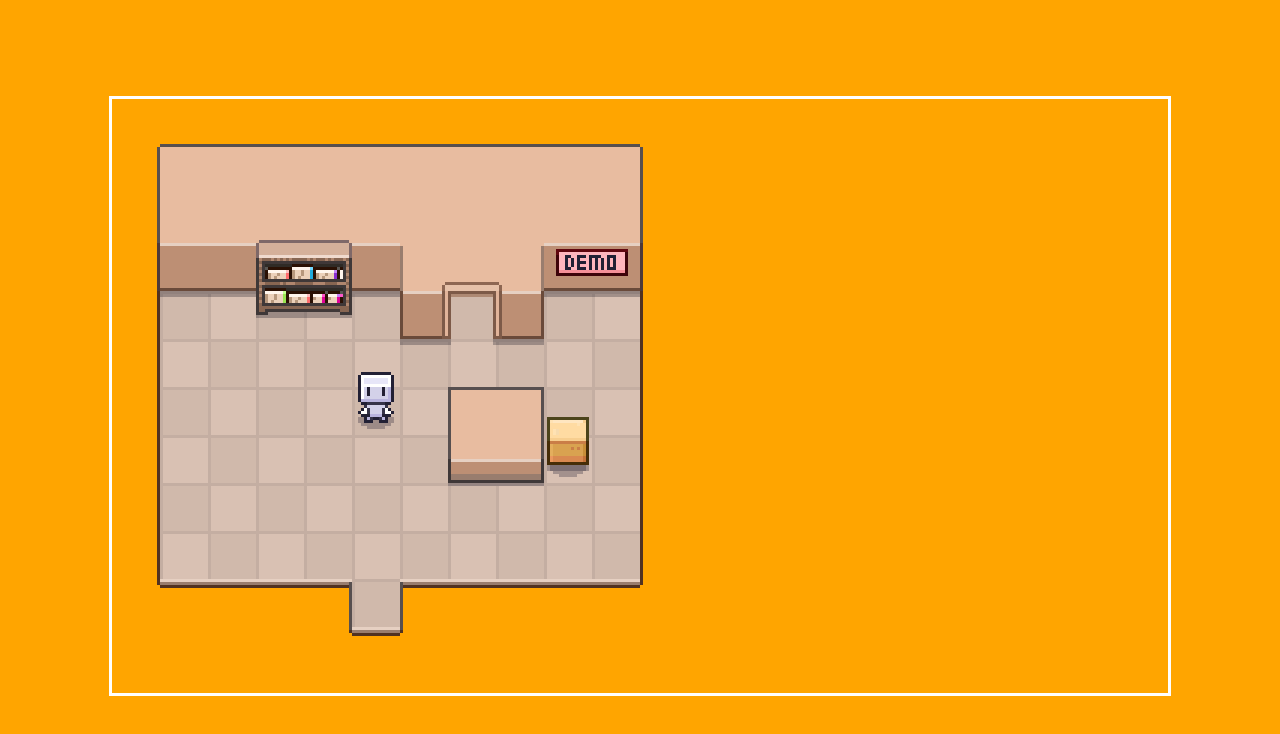
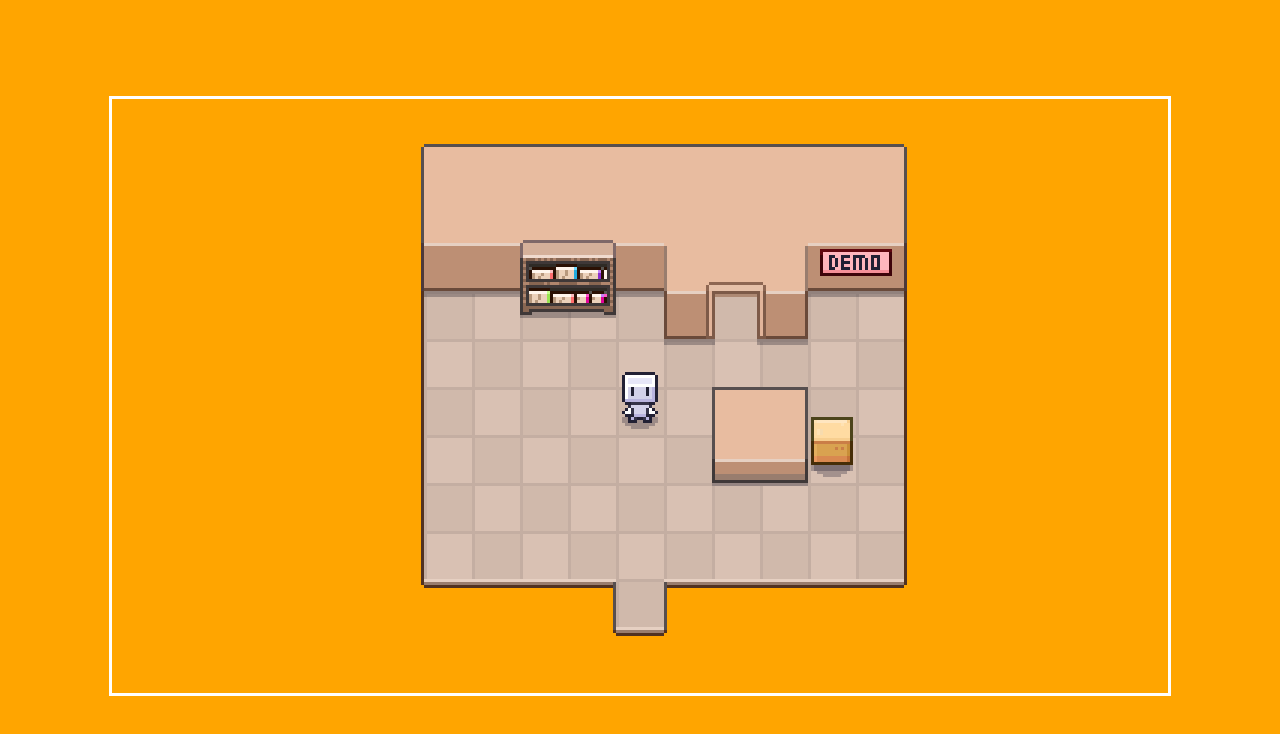
Before and after one commit to Privateryan56/Milestone, a plain HTML site: page index.html in a window 1280 px wide. Drawn offline with Linux system fonts and the light colour scheme.

Commit message:
added a camera and also animations to the walks

```diff
--- a/OverworldMap.js
+++ b/OverworldMap.js
@@ -9,11 +9,11 @@ class OverworldMap {
         this.upperImage.src= config.upperSrc;//rooftops and stuff above the characters
     }
 
-    drawLowerImage(ctx) {
-        ctx.drawImage(this.lowerImage , 0 , 0)
+    drawLowerImage(ctx, cameraPerson) {
+        ctx.drawImage(this.lowerImage ,utils.withGrid(10.5) - cameraPerson.x ,  utils.withGrid(6) - cameraPerson.y)
     }
-    drawUpperImage(ctx) {
-        ctx.drawImage(this.upperImage , 0 , 0)
+    drawUpperImage(ctx, cameraPerson) {
+        ctx.drawImage(this.upperImage , utils.withGrid(10.5) - cameraPerson.x ,  utils.withGrid(6) - cameraPerson.y)
     }
 }
 
--- a/overworld.js
+++ b/overworld.js
@@ -12,18 +12,20 @@ class OverWorld {
                 //clear off cnvas
             this.ctx.clearRect(0 , 0, this.canvas.width, this.canvas.height);
 
+          const cameraPerson = this.map.gameObjects.hero;
+
             //draws lower layer to context which is the canvas
-            this.map.drawLowerImage(this.ctx);
+            this.map.drawLowerImage(this.ctx, cameraPerson);
             //Draw game Objexts
             Object.values(this.map.gameObjects).forEach(object =>{
                 object.update({
                     arrow:this.directionInput.direction
 
                 })
-                object.sprite.draw(this.ctx);
+                object.sprite.draw(this.ctx, cameraPerson);
             })
             //draw Upper map
-            this.map.drawUpperImage(this.ctx);
+            this.map.drawUpperImage(this.ctx,cameraPerson);
 
              console.log("stepping it up in here!")
             requestAnimationFrame(() =>{
--- a/person.js
+++ b/person.js
@@ -16,6 +16,7 @@ class Person extends GameObject {
     }
     update(state) {
         this.updatePosition();
+        this.updateSprite(state);
 
         if(this.isPlayerControlled && this.movingProgressRemaining === 0 && state.arrow){
             this.direction = state.arrow;
@@ -33,4 +34,18 @@ class Person extends GameObject {
         }
     }
 
+
+    updateSprite(state) {
+
+        if (this.isPlayerControlled && this.movingProgressRemaining === 0 && !state.arrow) {
+          this.sprite.setAnimation("idle-"+this.direction);
+          return;
+        }
+
+        if (this.movingProgressRemaining > 0) {
+          this.sprite.setAnimation("walk-"+this.direction);
+        }
+      }
+
+
 }
--- a/sprite.js
+++ b/sprite.js
@@ -13,35 +13,78 @@ class Sprite {
         this.shadow.onload = () =>{
             this.isShadowLoaded = true;
         }
-
-
          //config animations and initial states
     this.animations = config.animations || {
-            idleDown : [ //an array of frames
-                [0,0]
-            ],
+    "idle-down": [ [0,0] ],
+    "idle-right":[ [0,1] ],
+    "idle-up":[ [0,2] ],
+    "idle-left": [ [0,3] ],
+    "walk-down" : [ [1,0], [0,0],[3,0], [0,0] ],
+    "walk-right" :[ [1,1], [0,1], [3,1], [0,1] ],
+    "walk-up": [ [1,2], [0,2], [3,2], [0,2] ],
+    "walk-left": [ [1,3], [0,3], [3,3], [0,3] ]
+ }
 
-        }
-        this.currentAnimation = config.currentAnimation||"idleDown";
+    this.currentAnimation = "idle-down"; //config.currentAnimation||"idle-down";
     this.currentAnimationFrame = 0;
+
+        //cadence for the frames
+    this.animationFrameLimit = config.animationFrameLimit || 8;
+    this.animationFrameProgress = this.animationFrameLimit;
+
         //references the game object
     this.gameObject= config.gameObject;
     }
 
-    //drawing objects to the canvas and automatically putting them in the middle of the gridcell
-    draw(ctx) {
-        const x = this.gameObject.x -8;
-        const y = this.gameObject.y -18;
 
-        this.isShadowLoaded && ctx.drawImage(this.shadow, x, y)
-        this.isLoaded && ctx.drawImage(this.image ,
-            0,0,
-            32,32,
-            x,y,
-            32,32)
+    get frame() {
+        return this.animations[this.currentAnimation][this.currentAnimationFrame]
+      }
+
+      setAnimation(key) {
+        if (this.currentAnimation !== key) {
+          this.currentAnimation = key;
+          this.currentAnimationFrame = 0;
+          this.animationFrameProgress = this.animationFrameLimit;
+        }
+      }
+
+      updateAnimationProgress() {
+        //Downtick frame progress
+        if (this.animationFrameProgress > 0) {
+          this.animationFrameProgress -= 1;
+          return;
+        }
+
+        //Reset the counter
+        this.animationFrameProgress = this.animationFrameLimit;
+        this.currentAnimationFrame += 1;
+
+        if (this.frame === undefined) {
+          this.currentAnimationFrame = 0
+        }
+
 
       }
 
+    //drawing objects to the canvas and automatically putting them in the middle of the gridcell
+ draw(ctx, cameraPerson) {
+    const x = this.gameObject.x - 8 + utils.withGrid(10.5) - cameraPerson.x;
+    const y = this.gameObject.y - 18 + utils.withGrid(6) - cameraPerson.y;
+
+    this.isShadowLoaded && ctx.drawImage(this.shadow, x, y);
 
 
+    const [frameX, frameY] = this.frame;
+
+    this.isLoaded && ctx.drawImage(this.image,
+      frameX * 32, frameY * 32,
+      32,32,
+      x,y,
+      32,32
+    )
+
+    this.updateAnimationProgress();
   }
+
+}
```
Also changed, not shown: styles.css (+5 -5 lines). Lines whose indentation alone changed are shown as unchanged.
